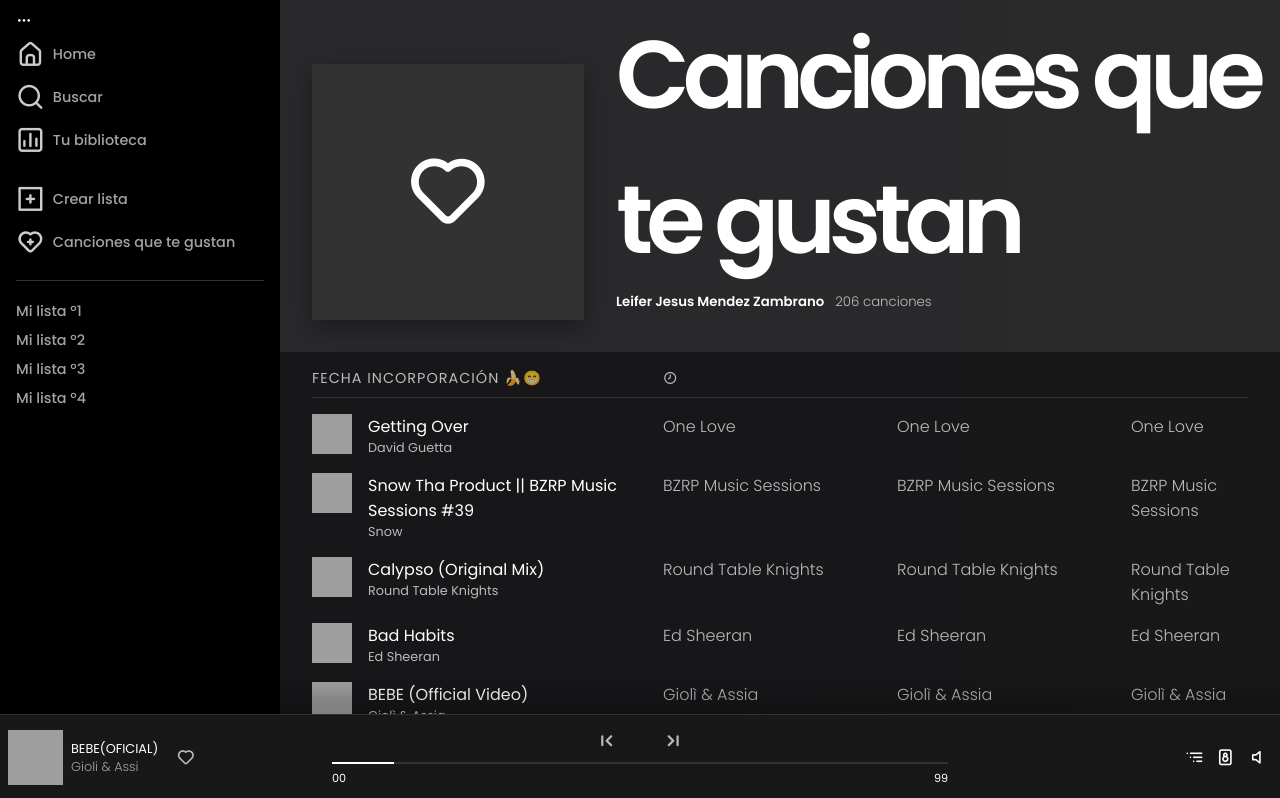
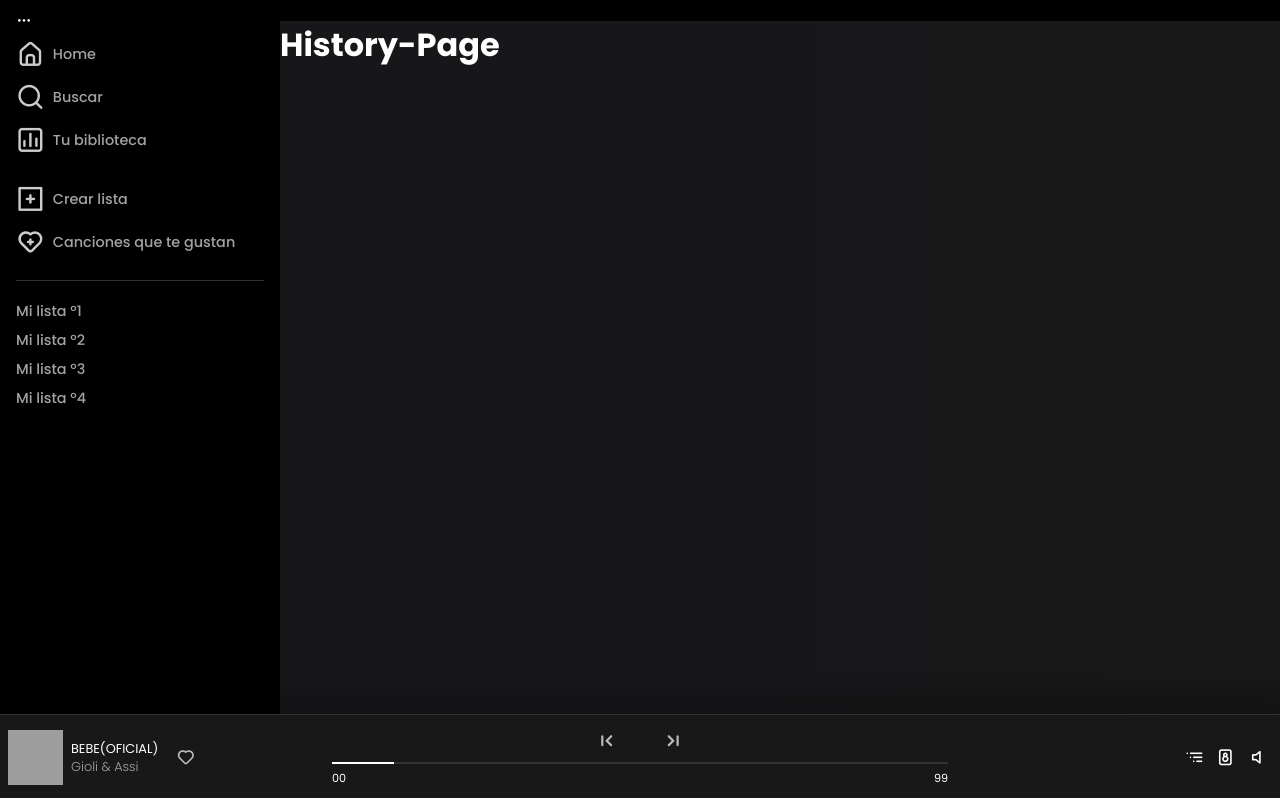
Before and after one commit to jcst2019/spotify-app, an Angular app: page /history in a window 1280 px wide. Shown: the top 798 px of the page. Built offline with nearby package versions, Linux system fonts and the light colour scheme; grey boxes are pictures that could not be loaded.

Commit message:
actualizar rutas

```diff
--- a/src/app/modules/history/pages/history-page/history-page.component.html
+++ b/src/app/modules/history/pages/history-page/history-page.component.html
@@ -1,4 +1,5 @@
-<div class="favorites-page">
+<!-- <div class="favorites-page">
     <app-play-list-header></app-play-list-header>
     <app-play-list-body></app-play-list-body>
-</div>
+</div> -->
+<h1>History-Page</h1>
--- a/src/app/shared/components/side-bar/side-bar.component.html
+++ b/src/app/shared/components/side-bar/side-bar.component.html
@@ -2,7 +2,7 @@
     <div><i class="uil uil-ellipsis-h"></i></div>
     <ul class="side-bar__list list-one">
         <!-- <li [routerLink]="item.router" [queryParams]="item.query" *ngFor="let item of mainMenu.defaultOptions"> -->
-        <li *ngFor="let item of mainMenu.defaultOptions">
+        <li  [routerLink]="item.router" *ngFor="let item of mainMenu.defaultOptions">
             <div class="list-wrapper-item">
                 <i [ngClass]="['uil',item.icon]"></i>
                 <span class="side-bar__list list-label">{{item.name}}</span>
--- a/src/app/shared/components/side-bar/side-bar.component.ts
+++ b/src/app/shared/components/side-bar/side-bar.component.ts
@@ -31,7 +31,7 @@ export class SideBarComponent implements OnInit{
       {
         name: 'Tu biblioteca',
         icon: 'uil uil-chart',
-        router: ['/', 'favorites'],
+        router: ['/', 'favorities'],
         query: { hola: 'mundo' }
       }
     ]
--- a/src/app/shared/shared.module.ts
+++ b/src/app/shared/shared.module.ts
@@ -7,6 +7,7 @@ import { CardPlayerComponent } from './components/card-player/card-player.compon
 import { SectionGenericComponent } from './components/section-generic/section-generic.component';
 import { PlayListHeaderComponent } from './components/play-list-header/play-list-header.component';
 import { PlayListBodyComponent } from './components/play-list-body/play-list-body.component';
+import { RouterModule } from '@angular/router';
 
 
 
@@ -21,7 +22,8 @@ import { PlayListBodyComponent } from './components/play-list-body/play-list-bod
     SideBarComponent,
   ],
   imports: [
-    CommonModule
+    CommonModule,
+    RouterModule
   ],
   exports:[
     CardPlayerComponent,
```
